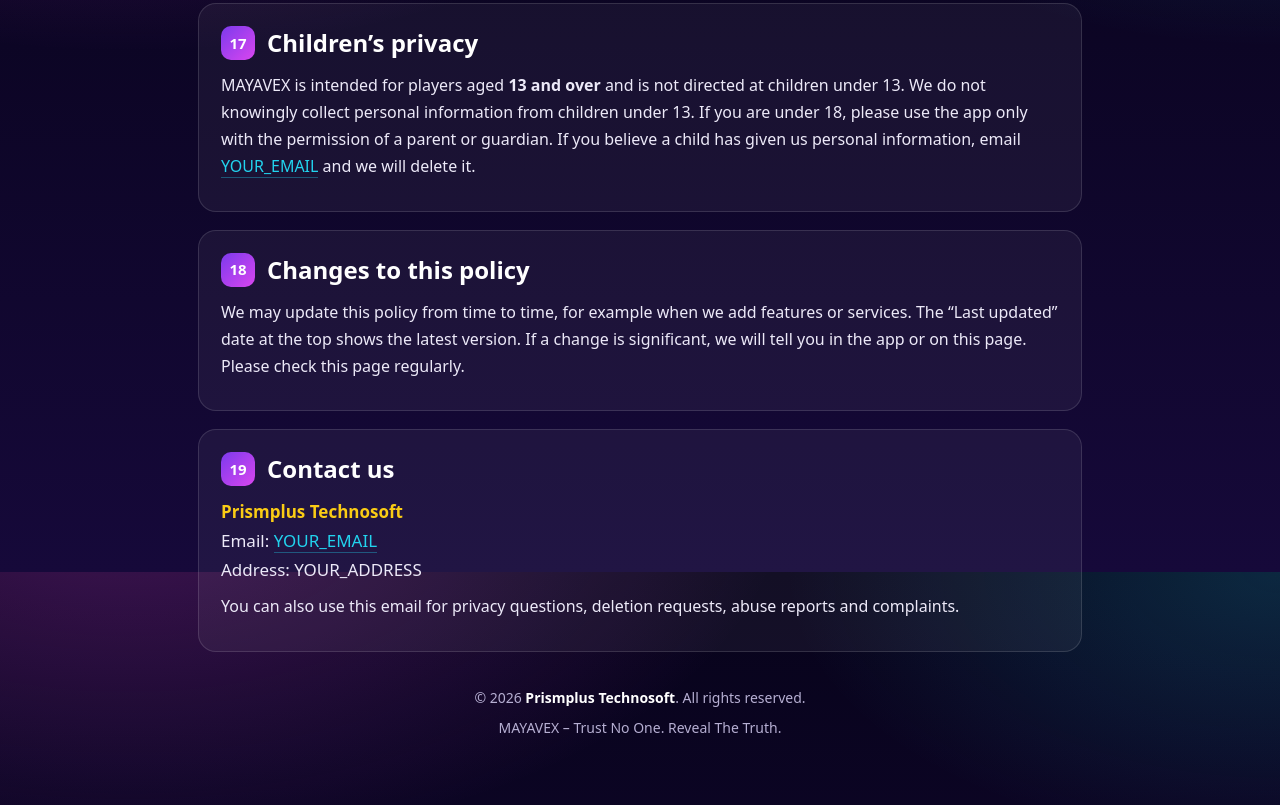
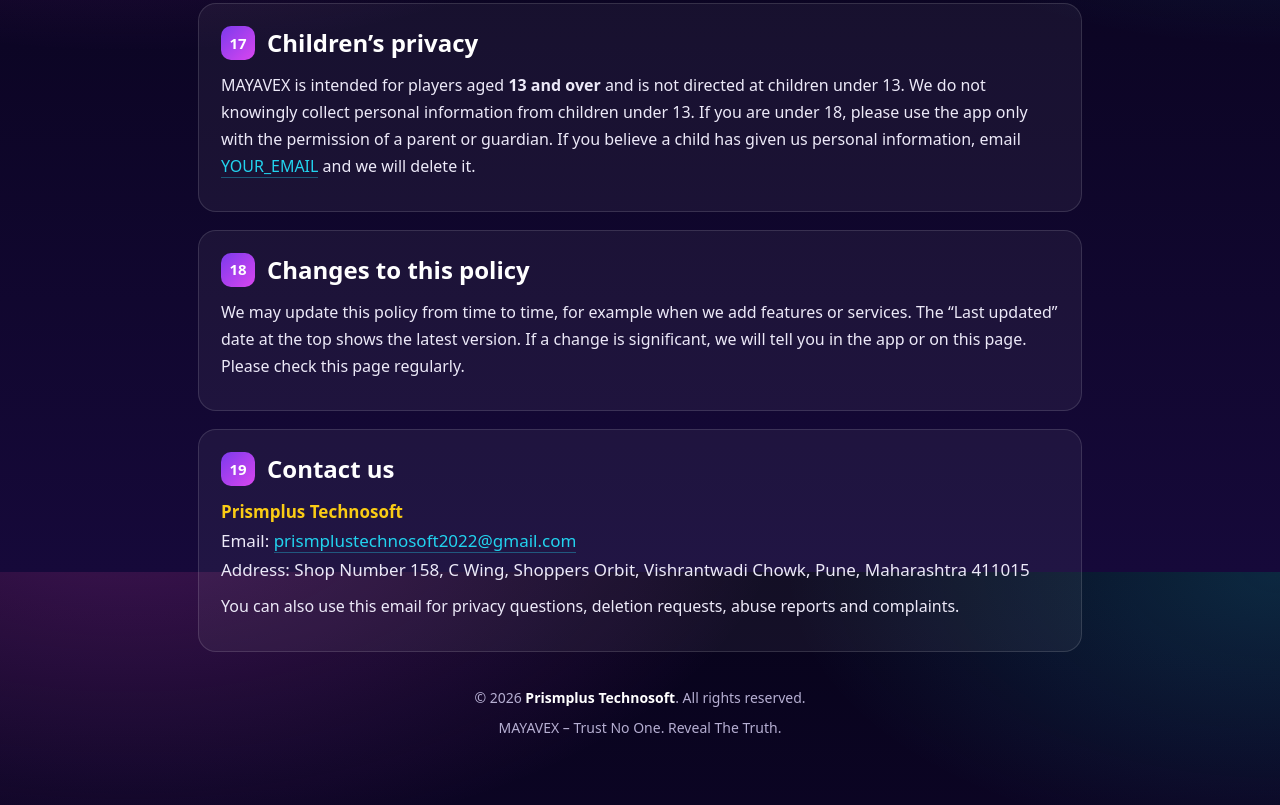
Before and after one commit to omkarkadam06/mayavex-privacy, a plain HTML site: page index.html in a window 1280 px wide. Shown: the part 7428-8233 px from the top of the page. Drawn offline with Linux system fonts and the light colour scheme.

Commit message:
Update index.html

```diff
--- a/index.html
+++ b/index.html
@@ -283,8 +283,8 @@ footer .brand{color:#fff;font-weight:600}
 <section id="s19">
   <h2>Contact us</h2>
   <p class="contact"><b>Prismplus Technosoft</b><br>
-  Email: <a href="mailto:YOUR_EMAIL">YOUR_EMAIL</a><br>
-  Address: YOUR_ADDRESS</p>
+  Email: <a href="mailto:prismplustechnosoft2022@gmail.com">prismplustechnosoft2022@gmail.com</a><br>
+  Address: Shop Number 158, C Wing, Shoppers Orbit, Vishrantwadi Chowk, Pune, Maharashtra 411015</p>
   <p>You can also use this email for privacy questions, deletion requests, abuse reports and complaints.</p>
 </section>
 
```
